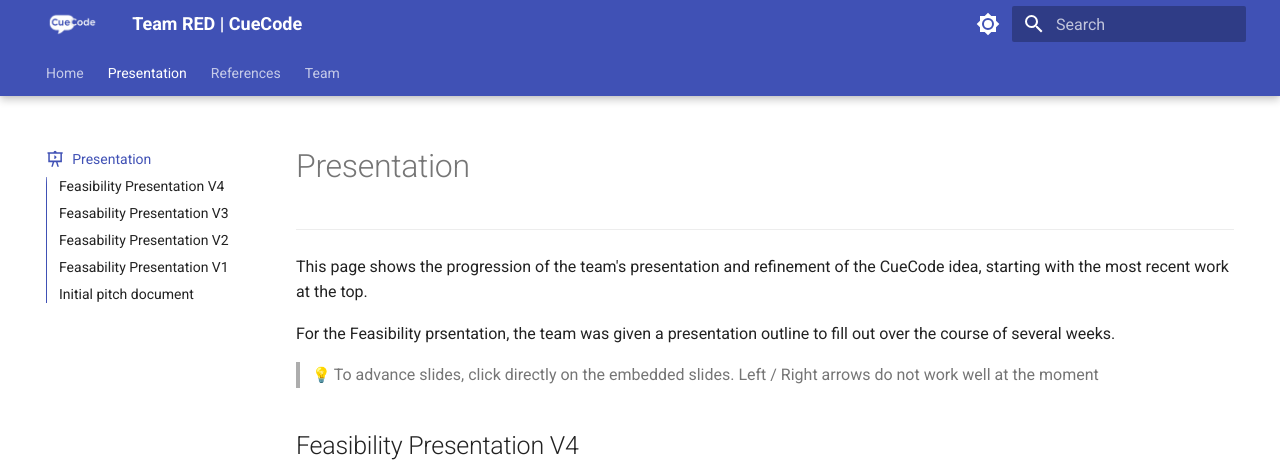
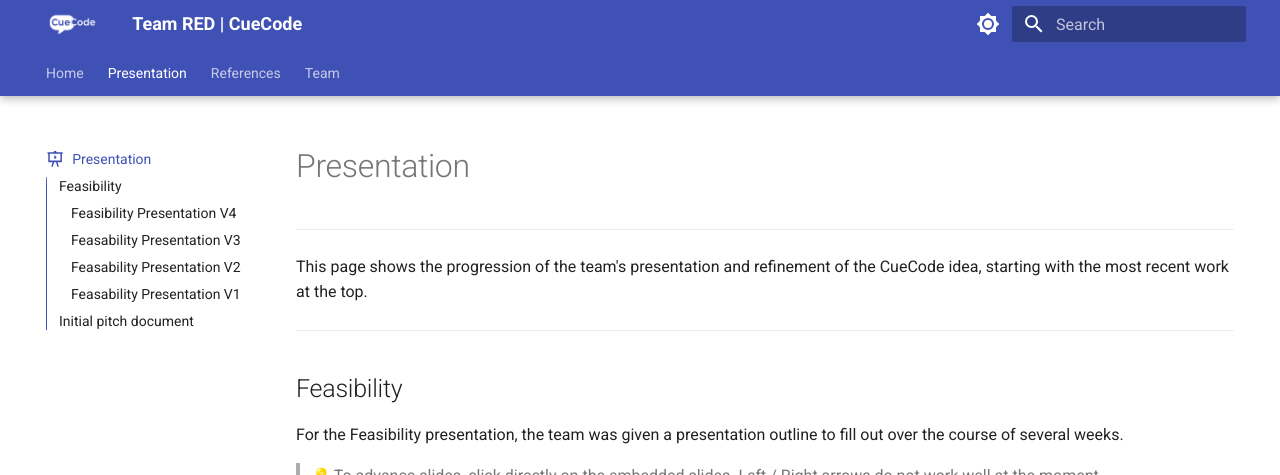
Before and after one commit to john-hix/cuecode-website, an MkDocs documentation site: the page built from docs/presentation.md, in a window 1280 px wide and 900 px high, cut to the strip 0-475 px from the top of the window. Built offline with MkDocs 1.6.1 and Material for MkDocs 9.7.7, drawn with Linux system fonts in a browser that asks for light colours; emoji names are drawn with the system emoji font.

Commit message:
[FRF] restructure feas. headings and <hr/>

```diff
--- a/docs/presentation.md
+++ b/docs/presentation.md
@@ -7,34 +7,36 @@
 This page shows the progression of the team's presentation and refinement of the
 CueCode idea, starting with the most recent work at the top.
 
-For the Feasibility prsentation,
+---
+##Feasibility
+For the Feasibility presentation,
 the team was given a presentation outline to fill out over the course of several
 weeks.
 
 > :bulb: To advance slides, click directly on the embedded slides. Left / Right arrows do not work well at the moment
 
-##Feasibility Presentation V4
+###Feasibility Presentation V4
 <html markdown>
 <iframe src="https://docs.google.com/presentation/d/e/2PACX-1vRf_mMhDVdSZ9inK6FKSTjyiGiPLGKbWQ4K_B4FQZzPLsceShlqBa6_Su6CUPK8ZAQmRA_E8TCw-pb2/embed?start=false&loop=false&delayms=3000" frameborder="0" width="960" height="569" allowfullscreen="true" mozallowfullscreen="true" webkitallowfullscreen="true"></iframe>
 </html>
 
 ---
 
-##Feasability Presentation V3
+###Feasability Presentation V3
 
 <html markdown>
 <iframe src="https://docs.google.com/presentation/d/e/2PACX-1vRQC9Yka0iw8GI_uF8YIHaUsgu_w9xcAzdYGbmWcGka-z7-RDiud5Os3wK0KPCj1eqdV-xQvDrC3URB/embed?start=false&loop=false&delayms=3000" frameborder="0" width="960" height="569" allowfullscreen="true" mozallowfullscreen="true" webkitallowfullscreen="true"></iframe>
 </html>
 
 ---
-##Feasability Presentation V2
+###Feasability Presentation V2
 
 <html markdown>
 <iframe src="https://docs.google.com/presentation/d/e/2PACX-1vQQIXlBjMno9nqxHaXoNIClSaviZctsIuhnMd7T9dUmuPfIWKfeytngeu1QWAx2h5vgh9LiflhG1fyi/embed?start=false&loop=false&delayms=3000" frameborder="0" width="960" height="569" allowfullscreen="true" mozallowfullscreen="true" webkitallowfullscreen="true"></iframe>
 </html>
 
 ---
-##Feasability Presentation V1
+###Feasability Presentation V1
 
 <html markdown>
 <iframe src="https://docs.google.com/presentation/d/e/2PACX-1vTND6lOAWzXteetUZDJzyxeEFMAvpb9-NW3UCBnQT5eD7vPR5DWOtI5tpNZfPo_4DnYZ26XEGnFf_iY/embed?start=false&loop=false&delayms=3000" frameborder="0" width="960" height="569" allowfullscreen="true" mozallowfullscreen="true" webkitallowfullscreen="true"></iframe>
```
